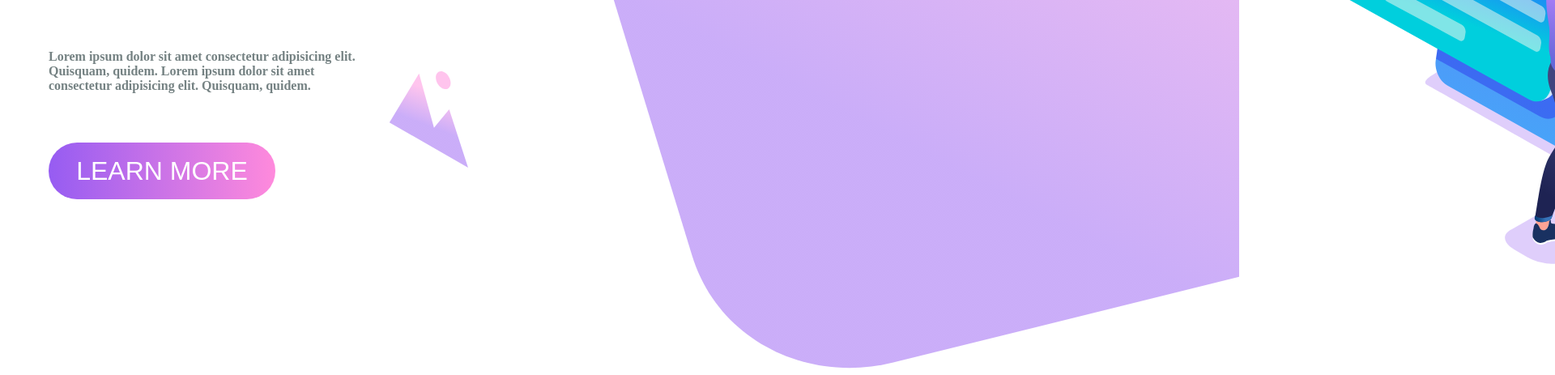
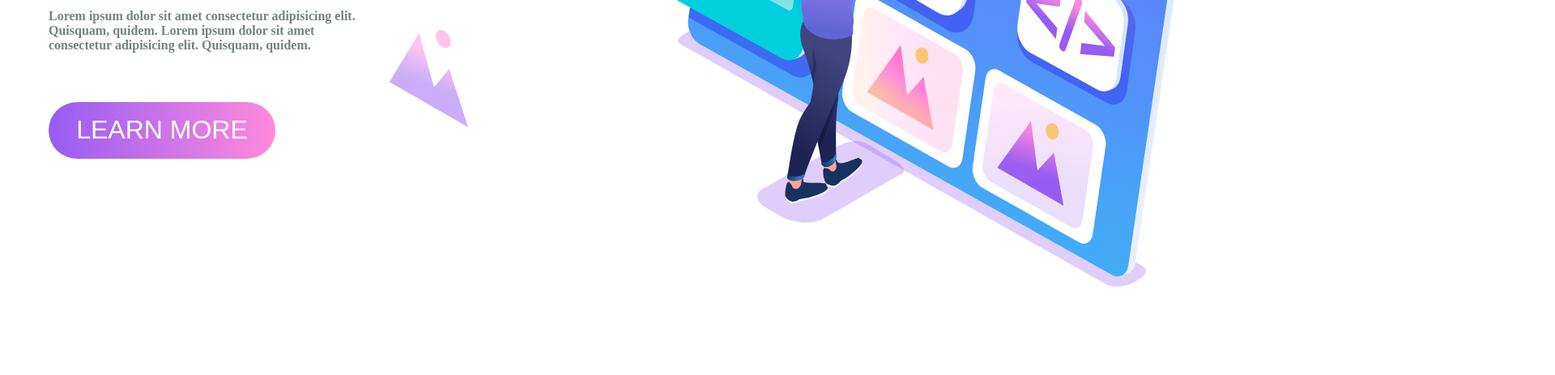
Before and after one commit to jatin2311/Design-landing-page, a website: page index.html in a window 1280 px wide. Shown: the part 521-984 px from the top of the page at 81% size, 1920 px wide, since content can reach past the window. After the commit the page ends 883 px from the top, so only its background shows below. Drawn offline with Linux system fonts and the light colour scheme.

Commit message:
Update index.html

```diff
--- a/index.html
+++ b/index.html
@@ -43,8 +43,6 @@
             alt="vector-dot"
             class="vector-dot"
           />
-          <img src="./images/backcover.svg" alt="back image" class="bagcover"
-          />
           <img src="./images/intro-img.svg" alt="intro-img" />
         </div>
       </div>
```
